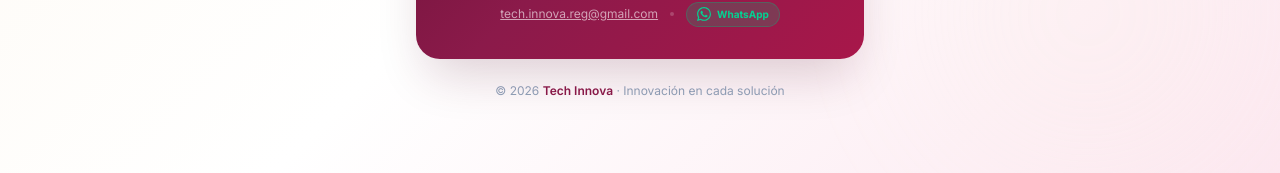
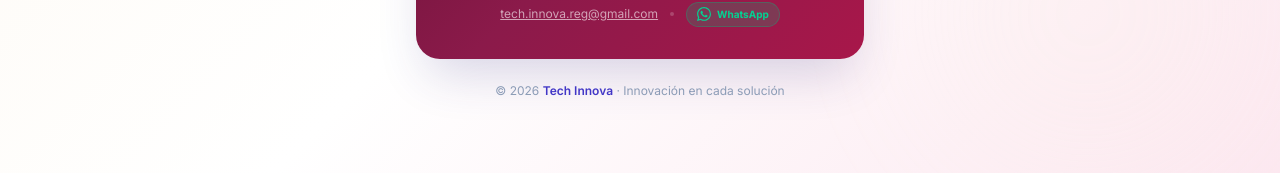
Before and after one commit to techinnovareg-lgtm/control-horas-app, a React (Vite) app: page / in a window 1280 px wide. Shown: the part 594-767 px from the top of the page. Built offline with nearby package versions, Linux system fonts and the light colour scheme; no server answers; the database is empty.

Commit message:
Update brand colors to Labora Indigo and rework sidebar layout

```diff
--- a/src/components/layout/Layout.jsx
+++ b/src/components/layout/Layout.jsx
@@ -32,15 +32,11 @@ const Layout = ({ children, sidebar }) => {
                 </div>
 
                 {/* Bottom User Area */}
-                <div className="p-4 border-t border-slate-200/50">
-                    <div className="flex flex-col items-center justify-center mb-4 opacity-50 hover:opacity-100 transition-opacity">
-                        <img src="./logo-techinnova.png" alt="TechInnova" className="h-6 object-contain mb-1 grayscale hover:grayscale-0 transition-all" />
-                        <span className="text-[9px] font-bold text-slate-500 tracking-widest uppercase">Versión 1.1.0</span>
-                    </div>
+                <div className="p-4 border-t border-slate-200/50 flex flex-col gap-4">
                     <div className="bg-white/60 p-4 rounded-3xl border border-white/50 shadow-sm">
                         <div className="flex items-center gap-3 mb-4">
                             <div className="w-10 h-10 rounded-2xl flex items-center justify-center text-white text-sm font-black shadow-lg"
-                                style={{ background: 'linear-gradient(135deg, #a8174a, #8b1a4a)' }}>
+                                style={{ background: 'linear-gradient(135deg, #4f46e5, #312e81)' }}>
                                 {user?.name?.charAt(0).toUpperCase()}
                             </div>
                             <div className="overflow-hidden">
@@ -55,6 +51,11 @@ const Layout = ({ children, sidebar }) => {
                             <LogOut className="w-4 h-4" />
                             Cerrar Sesión
                         </button>
+                    </div>
+
+                    <div className="flex flex-col items-center justify-center w-full px-4 py-2 bg-slate-100/50 rounded-2xl border border-slate-200/50 opacity-60 hover:opacity-100 transition-opacity">
+                        <img src="./logo-techinnova.png" alt="TechInnova" className="h-4 w-full object-contain mb-1 grayscale hover:grayscale-0 transition-all opacity-80 hover:opacity-100" />
+                        <span className="text-[9px] font-bold text-slate-400 tracking-widest uppercase">Versión 1.1.0</span>
                     </div>
                 </div>
             </aside>
--- a/src/index.css
+++ b/src/index.css
@@ -9,34 +9,32 @@
   --color-glass-400: rgba(255, 255, 255, 0.35);
   --color-glass-500: rgba(255, 255, 255, 0.50);
 
-  /* Tech Innova — Paleta Vino/Borgoña */
-  --color-primary-50: #fdf2f6;
-  --color-primary-100: #fce7ef;
-  --color-primary-200: #f9cfe0;
-  --color-primary-300: #f4a3c2;
-  --color-primary-400: #ec6d9c;
-  --color-primary-500: #d63d72;
-  --color-primary-600: #a8174a;
-  /* color principal */
-  --color-primary-700: #8b1a4a;
-  /* vino oscuro */
-  --color-primary-800: #6d1239;
-  --color-primary-900: #4e0d28;
-  --color-primary-950: #2e0717;
+  /* Labora — Paleta Indigo Moderno */
+  --color-primary-50: #eef2ff;
+  --color-primary-100: #e0e7ff;
+  --color-primary-200: #c7d2fe;
+  --color-primary-300: #a5b4fc;
+  --color-primary-400: #818cf8;
+  --color-primary-500: #6366f1;
+  --color-primary-600: #4f46e5;
+  --color-primary-700: #4338ca;
+  --color-primary-800: #3730a3;
+  --color-primary-900: #312e81;
+  --color-primary-950: #1e1b4b;
 
-  /* Crema/Beige del logo */
-  --color-cream-50: #fdf8f0;
-  --color-cream-100: #f9f0e0;
-  --color-cream-200: #f3e1c4;
+  /* Colores de fondo limpios */
+  --color-cream-50: #f8fafc; /* slate-50 */
+  --color-cream-100: #f1f5f9; /* slate-100 */
+  --color-cream-200: #e2e8f0; /* slate-200 */
 
   --backdrop-blur-xs: 2px;
 }
 
 @layer base {
   body {
-    @apply text-slate-900;
+    @apply text-slate-800;
     font-family: 'Inter', system-ui, -apple-system, sans-serif;
-    background: linear-gradient(135deg, #fdf2f6 0%, #f9f0e0 40%, #fce7ef 100%);
+    background: linear-gradient(135deg, #f8fafc 0%, #eef2ff 50%, #f1f5f9 100%);
     min-height: 100vh;
   }
 }
```
